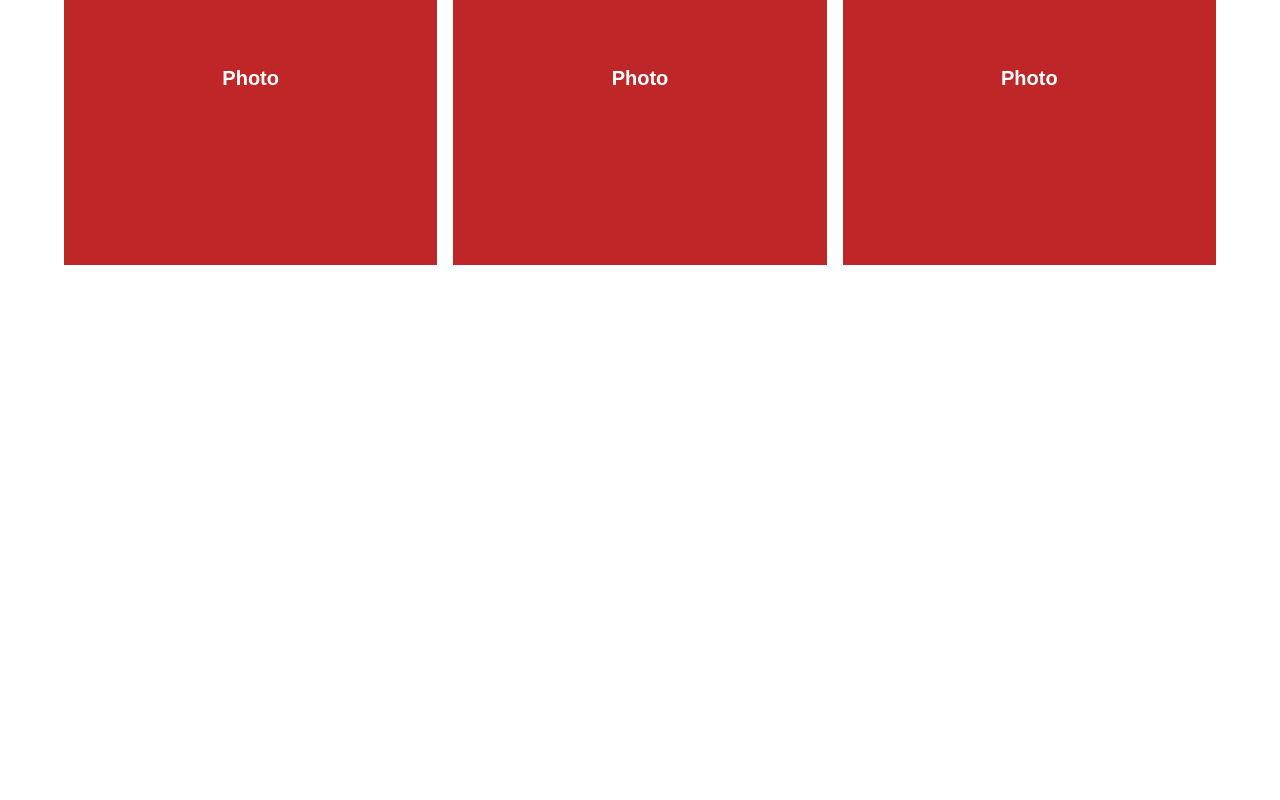
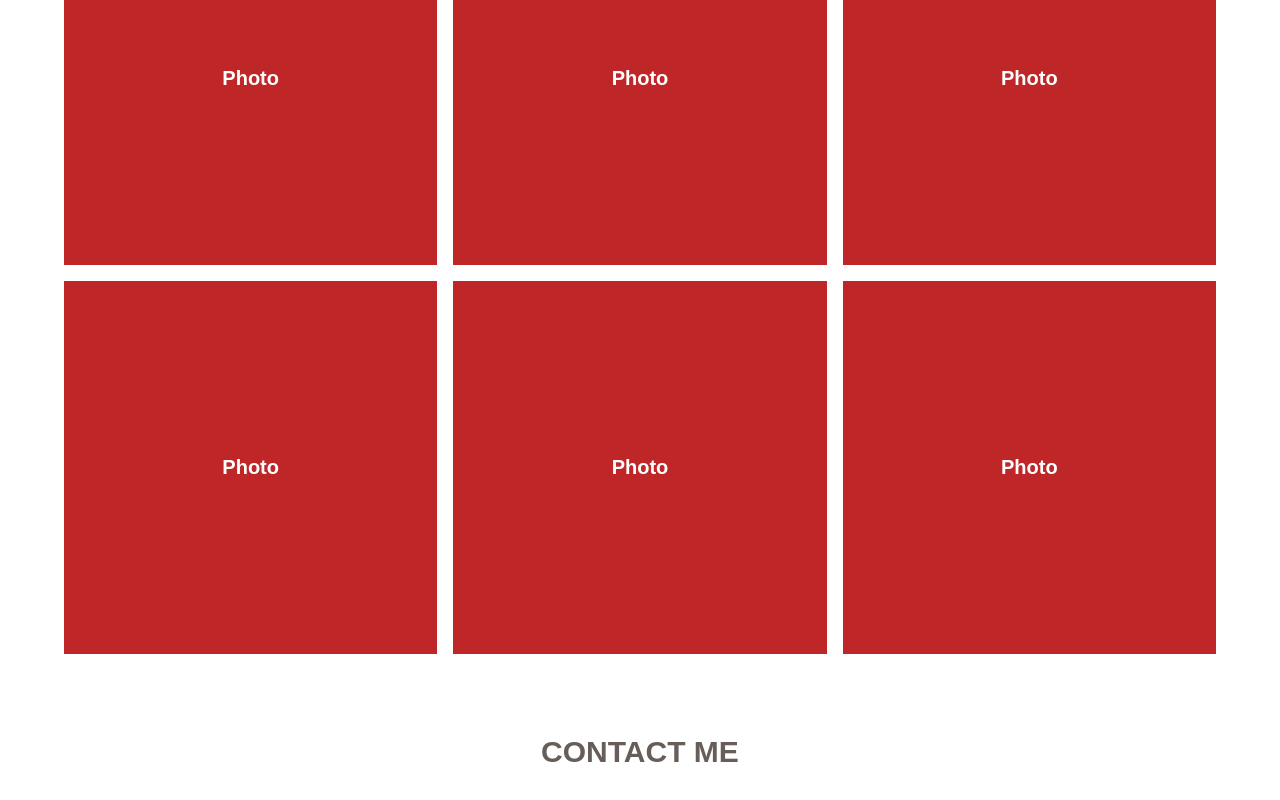
Before and after one commit to lukesauls66/TailgateWarriors, a Next.js app: page / in a window 1280 px wide. Shown: the part 2127-2927 px from the top of the page. Before the commit the page ends 2424 px from the top, so only its background shows below. Built offline with nearby package versions, Linux system fonts and the light colour scheme.

Commit message:
init contact section

```diff
--- /dev/null
+++ b/components/landingPage/contactSection/contactSection.tsx
@@ -0,0 +1,10 @@
+export default function ContactSection() {
+  return (
+    <section className="flex flex-col items-center justify-center bg-background text-foreground min-w-screen py-6 md:py-8 lg:py-12 px-[1rem] gap-4 md:gap-6 lg:gap-8 xl:gap-10">
+      <h3 className="text-xl md:text-3xl text-center text-tw-grey max-w-[50rem]">
+        <strong>CONTACT ME</strong>
+      </h3>
+      <div className="flex flex-col lg:flex-row w-full max-w-6xl"></div>
+    </section>
+  );
+}
--- /dev/null
+++ b/components/landingPage/contactSection/index.ts
@@ -0,0 +1,3 @@
+import ContactSection from "./contactSection";
+
+export default ContactSection;
--- a/components/landingPage/gallerySection/gallerySection.tsx
+++ b/components/landingPage/gallerySection/gallerySection.tsx
@@ -5,7 +5,7 @@ export default function GallerySection() {
         Reliving the FUN with THE Tailgate Warriors
       </h3>
       <div className="grid grid-cols-2 md:grid-cols-3 gap-4 w-full max-w-6xl">
-        {[...Array(9)].map((_, index) => (
+        {[...Array(12)].map((_, index) => (
           <div
             key={index}
             className="aspect-square bg-tw-red text-background flex items-center justify-center text-xl font-bold"
--- a/components/landingPage/landingPage.tsx
+++ b/components/landingPage/landingPage.tsx
@@ -1,11 +1,13 @@
 import HeroSection from "./heroSection";
 import GallerySection from "./gallerySection";
+import ContactSection from "./contactSection";
 
 export default function LandingPage() {
   return (
     <main className="flex flex-col items-center justify-center min-w-screen min-h-screen">
       <HeroSection />
       <GallerySection />
+      <ContactSection />
     </main>
   );
 }
```
